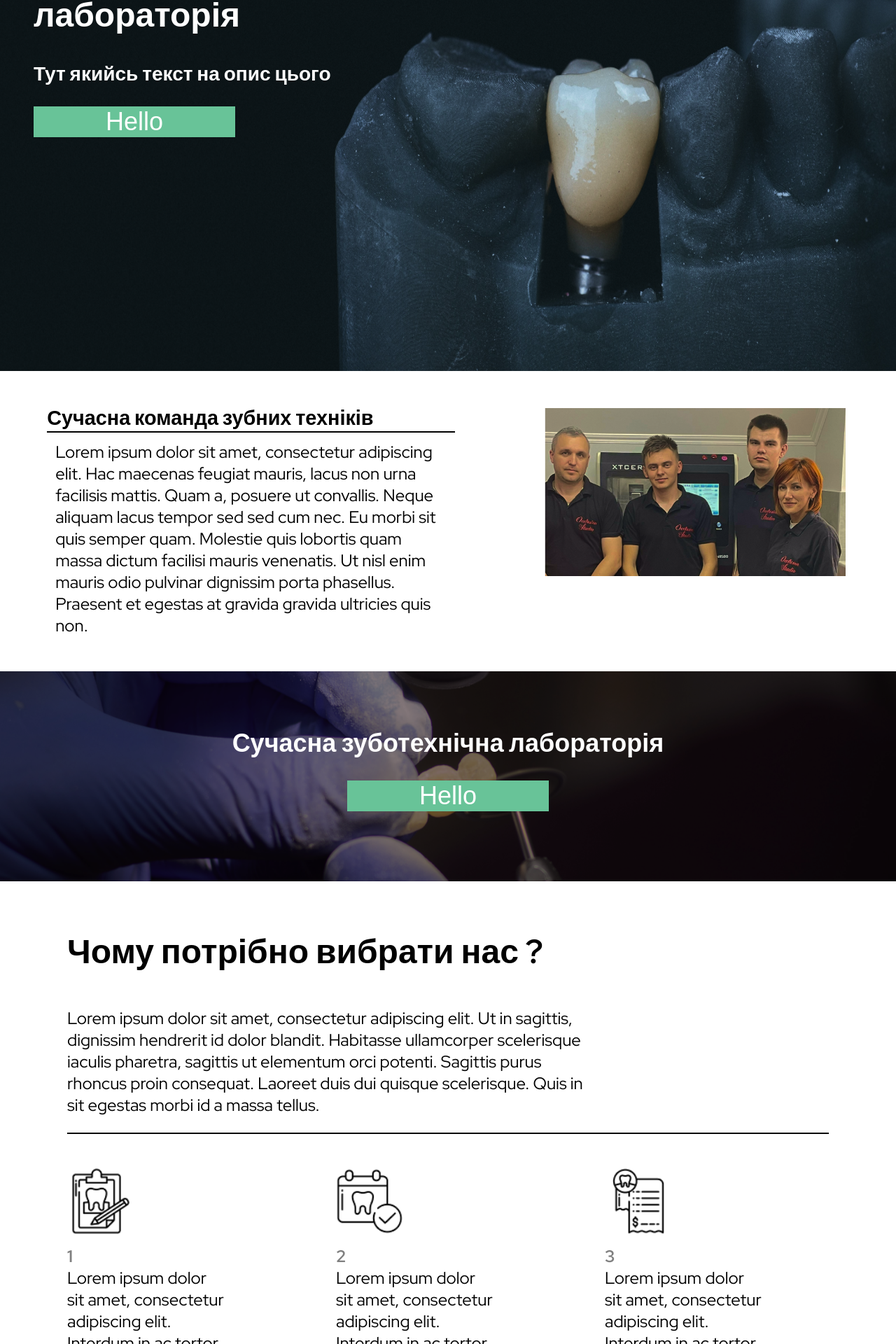
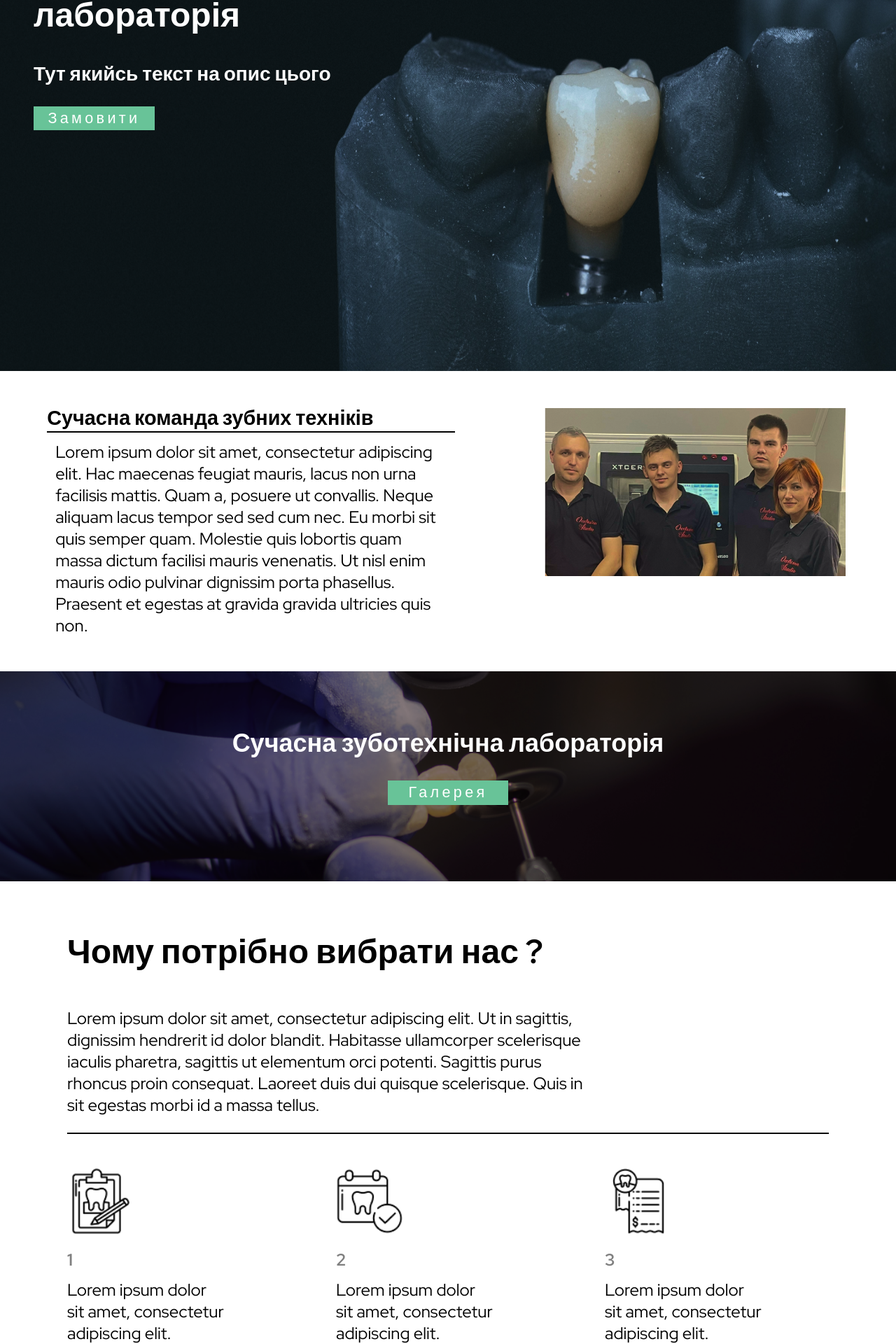
Before and after one commit to GTFTT/occlusion-studio, a React (Create React App) app: page / in a window 1280 px wide. Shown: the part 270-2190 px from the top of the page at 70% size. Built offline with nearby package versions, Linux system fonts and the light colour scheme.

Commit message:
Minor UI improvements

```diff
--- a/src/components/Intro/index.tsx
+++ b/src/components/Intro/index.tsx
@@ -17,7 +17,7 @@ export default function Intro (props: IIntroProps) {
                 <div className={Styles.contentCont}>
                     <h1>Сучасна зуботехнічна лабораторія</h1>
                     <h3>Тут якийсь текст на опис цього</h3>
-                    <StyledButton>Hello</StyledButton>
+                    <StyledButton>Замовити</StyledButton>
                 </div>
             </div>
         </div>
--- a/src/components/StyledButton/index.js
+++ b/src/components/StyledButton/index.js
@@ -8,8 +8,11 @@ const StyledButton = styled.button`
   align-items: center;
   background-color: #68C398;
   border: none;
+  min-height: 1.6em;
   min-width: 8em;
+  letter-spacing: 0.2em;
   color: white;
+  font-size: 0.9em;
 `;
 
 export default StyledButton;
--- a/src/components/TempBody/MiddleBlock/MiniBlock/styles.module.css
+++ b/src/components/TempBody/MiddleBlock/MiniBlock/styles.module.css
@@ -22,4 +22,6 @@
 .number {
     color: gray;
     font-weight: bold;
+    padding-top: 0.2em;
+    padding-bottom: 0.5em;
 }
--- a/src/components/TempBody/index.tsx
+++ b/src/components/TempBody/index.tsx
@@ -30,7 +30,7 @@ export default function TempBody () {
         <div className={Styles.imageCont1}>
           <div className={Styles.contentCont}>
             <h2>Сучасна зуботехнічна лабораторія</h2>
-            <StyledButton>Hello</StyledButton>
+            <StyledButton>Галерея</StyledButton>
           </div>
         </div>
       </div>
```
